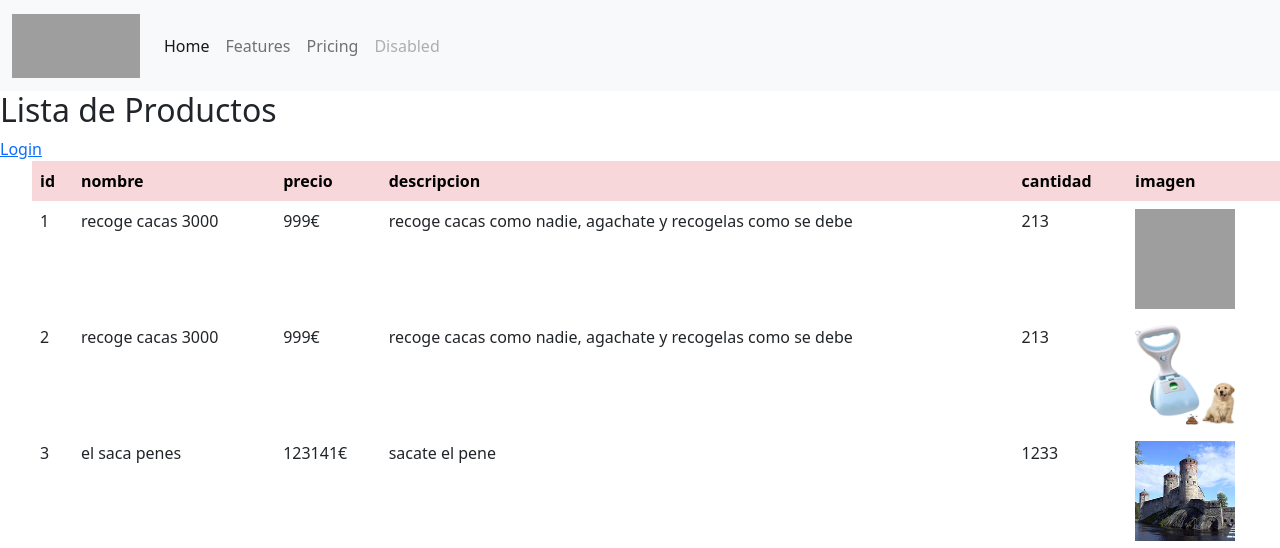
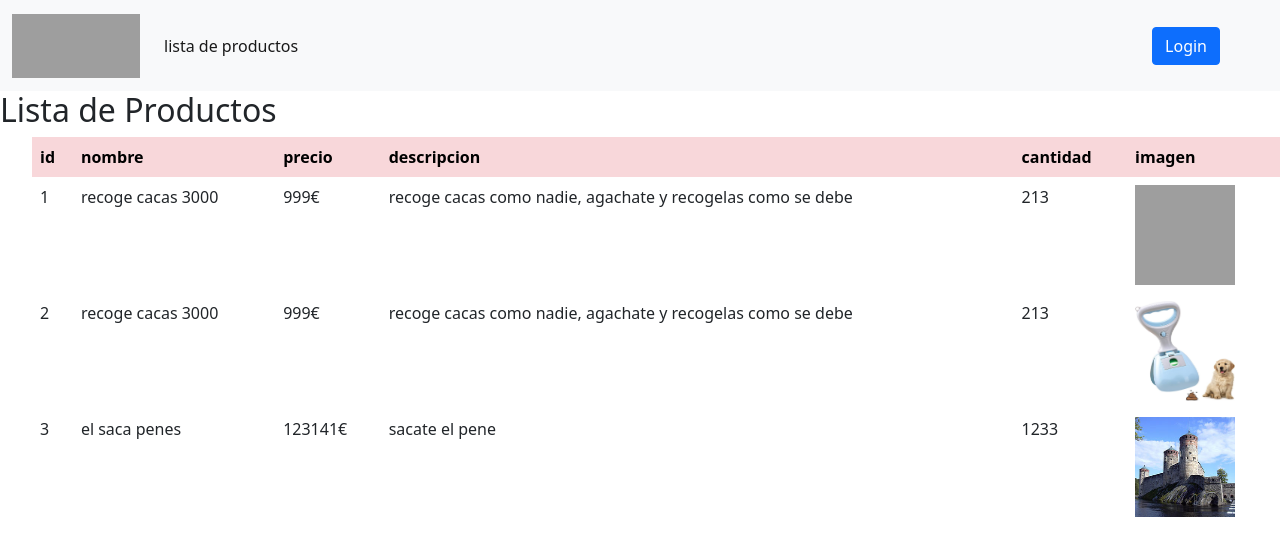
Before and after one commit to ertiti11/zamazon, a PHP site: page /lista_productos in a window 1280 px wide. Shown: the top 548 px of the page. Run offline with PHP 8.4, Linux system fonts and the light colour scheme; data comes from the database, SQL or seed files in the repository; grey boxes are pictures that could not be loaded.

Commit message:
añadido un componente navbar con boton para inicio de sesion o logout con opciones dependiendo de sesion

```diff
--- a/components/navbar.php
+++ b/components/navbar.php
@@ -1,27 +1,36 @@
+<?php
+session_start();
+
+
+//comprobar si ha iniciado sesion y si no pues le pondremos la sesion con valor a invitado y un boton de login y si ha iniciado le pondremos un boton de logout
+if (isset($_SESSION["usuario"])) {
+    $logout =  '<a class="btn btn-primary" href="/logout">Logout</a>';
+    $producto = '<li class="active"><a class="nav-link active" href="/producto">añadir producto</a></li>';
+} else {
+    $login = '<a class="btn btn-primary" href="/login">Login</a>';
+}
+?>
+
 <nav class="navbar navbar-expand-lg navbar-light bg-light">
     <div class="container-fluid">
         <a class="navbar-brand" href="#">
             <img src="../images/amazon.png" alt="" width="128" height="64" class="d-inline-block align-text-top">
-
         </a>
         <button class="navbar-toggler" type="button" data-bs-toggle="collapse" data-bs-target="#navbarNav" aria-controls="navbarNav" aria-expanded="false" aria-label="Toggle navigation">
             <span class="navbar-toggler-icon"></span>
         </button>
-    <div class="collapse navbar-collapse" id="navbarNav">
+        <div class="collapse navbar-collapse d-flex justify-content-between" id="navbarNav">
             <ul class="navbar-nav">
                 <li class="nav-item">
-          <a class="nav-link active" aria-current="page" href="#">Home</a>
+                    <a class="nav-link active" aria-current="page" href="/lista_productos">lista de productos</a>
                 </li>
-        <li class="nav-item">
-          <a class="nav-link" href="#">Features</a>
-        </li>
-        <li class="nav-item">
-          <a class="nav-link" href="#">Pricing</a>
-        </li>
-        <li class="nav-item">
-          <a class="nav-link disabled" href="#" tabindex="-1" aria-disabled="true">Disabled</a>
-        </li>
+                <?php if (isset($producto)) echo $producto ?>
+
             </ul>
+            <div style="margin-right:3em;">
+                <?php if (isset($login)) echo $login ?>
+                <?php if (isset($logout)) echo $logout ?>
+            </div>
         </div>
     </div>
 </nav>
--- a/lista_productos.php
+++ b/lista_productos.php
@@ -9,17 +9,7 @@
 <body>
     <?php require './components/navbar.php' ?>
     <h2>Lista de Productos</h2>
-    <?php
-    session_start();
 
-    //comprobar si ha iniciado sesion y si no pues le pondremos la sesion con valor a invitado y un boton de login y si ha iniciado le pondremos un boton de logout
-    if (isset($_SESSION["usuario"])) {
-        echo '<a href="./logout.php">Logout</a>';
-        echo '<a href="./producto.php">Añadir producto</a>';
-    } else {
-        echo '<a href="./login.php">Login</a>';
-    }
-    ?>
     <ul>
         <?php
         require './con_bbdd.php';
```
Lines whose indentation alone changed are shown as unchanged.
